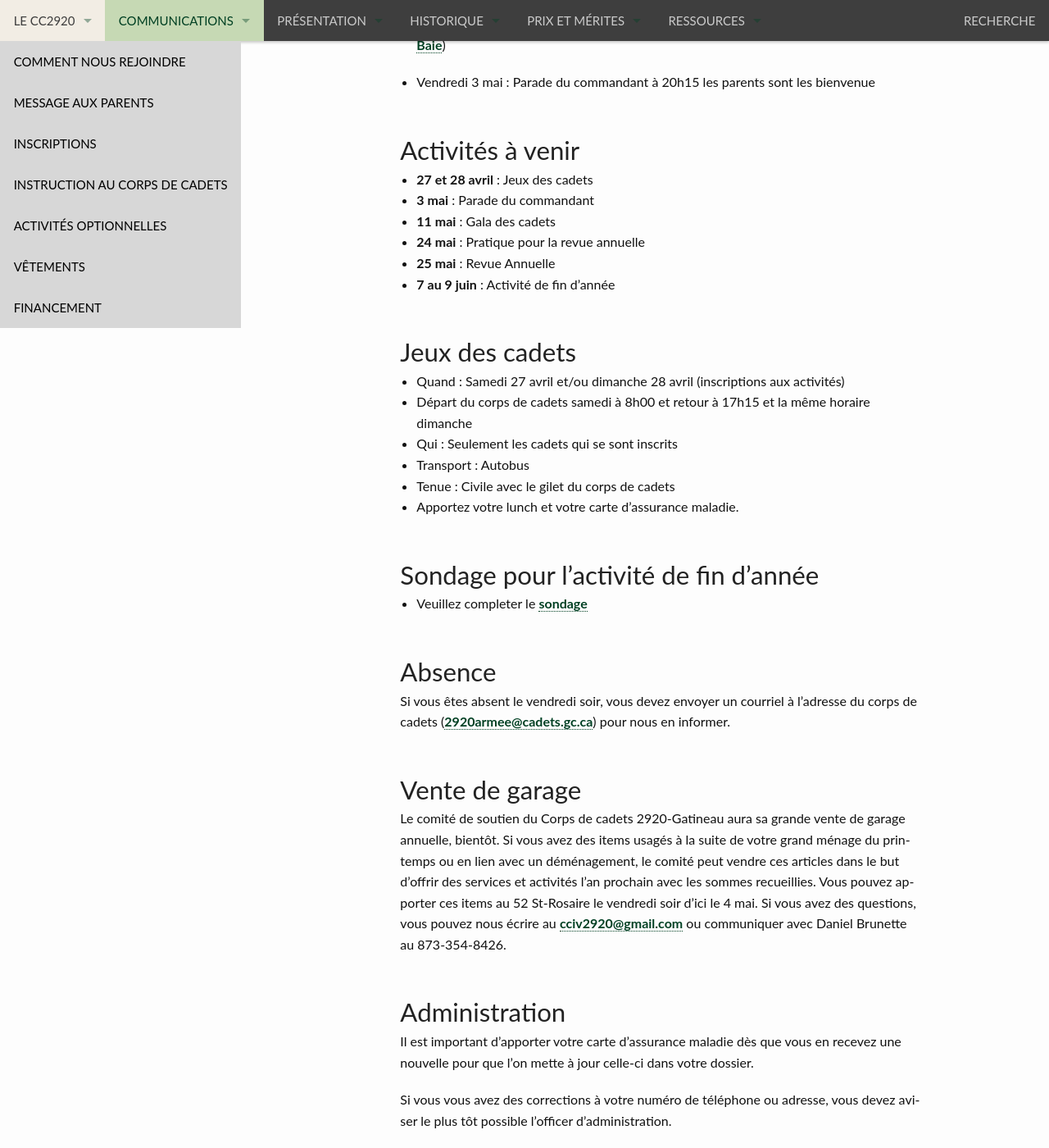
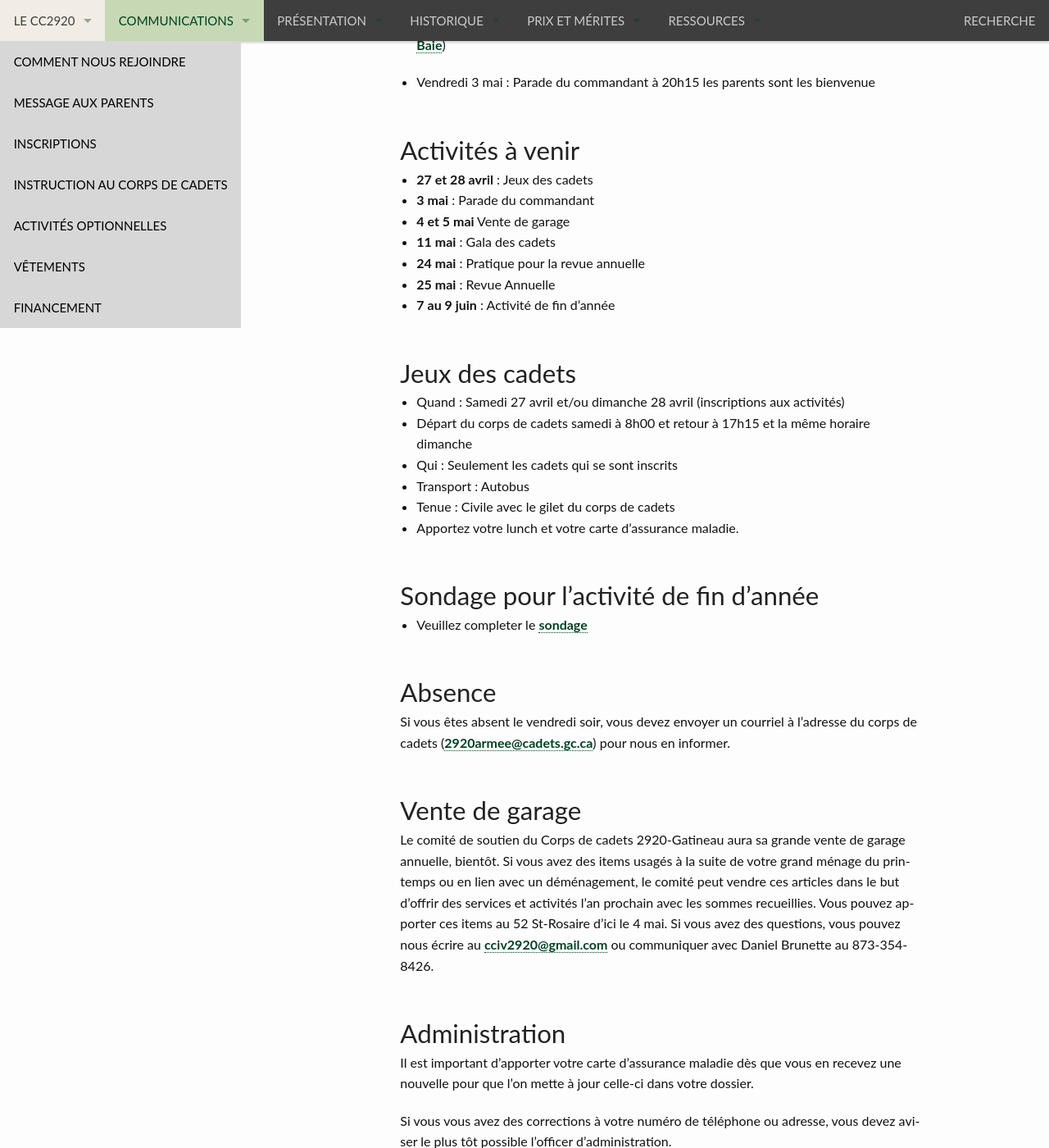
Before and after one commit to CC2920/web, a Jekyll site: the page built from _communications/messages.md, in a window 1280 px wide and 1400 px high, scrolled down 743 px. Shown: the whole window at 82% size. Built offline with Jekyll 4.4.1, drawn with Linux system fonts in a browser that asks for light colours.

Commit message:
Update vente de garage

```diff
--- a/_communications/messages.md
+++ b/_communications/messages.md
@@ -27,6 +27,7 @@ Soirée d'instruction, tenue de sport pour tous.
 
 - **27 et 28 avril** : Jeux des cadets
 - **3 mai** : Parade du commandant
+- **4 et 5 mai** Vente de garage
 - **11 mai** : Gala des cadets
 - **24 mai** : Pratique pour la revue annuelle
 - **25 mai** : Revue Annuelle
@@ -51,7 +52,7 @@ Si vous êtes absent le vendredi soir, vous devez envoyer un courriel à l'adres
 
 ## Vente de garage
 
-Le comité de soutien du Corps de cadets 2920-Gatineau aura sa grande vente de garage annuelle, bientôt. Si vous avez des items usagés à la suite de votre grand ménage du printemps ou en lien avec un déménagement, le comité peut vendre ces articles dans le but d'offrir des services et activités l'an prochain avec les sommes recueillies. Vous pouvez apporter ces items au 52 St-Rosaire le vendredi soir d'ici le 4 mai. Si vous avez des questions, vous pouvez nous écrire au <cciv2920@gmail.com> ou communiquer avec Daniel Brunette au 873-354-8426.
+Le comité de soutien du Corps de cadets 2920-Gatineau aura sa grande vente de garage annuelle, bientôt. Si vous avez des items usagés à la suite de votre grand ménage du printemps ou en lien avec un déménagement, le comité peut vendre ces articles dans le but d'offrir des services et activités l'an prochain avec les sommes recueillies. Vous pouvez apporter ces items au 52 St-Rosaire d'ici le 4 mai. Si vous avez des questions, vous pouvez nous écrire au <cciv2920@gmail.com> ou communiquer avec Daniel Brunette au 873-354-8426.
 
 ## Administration
 
```
